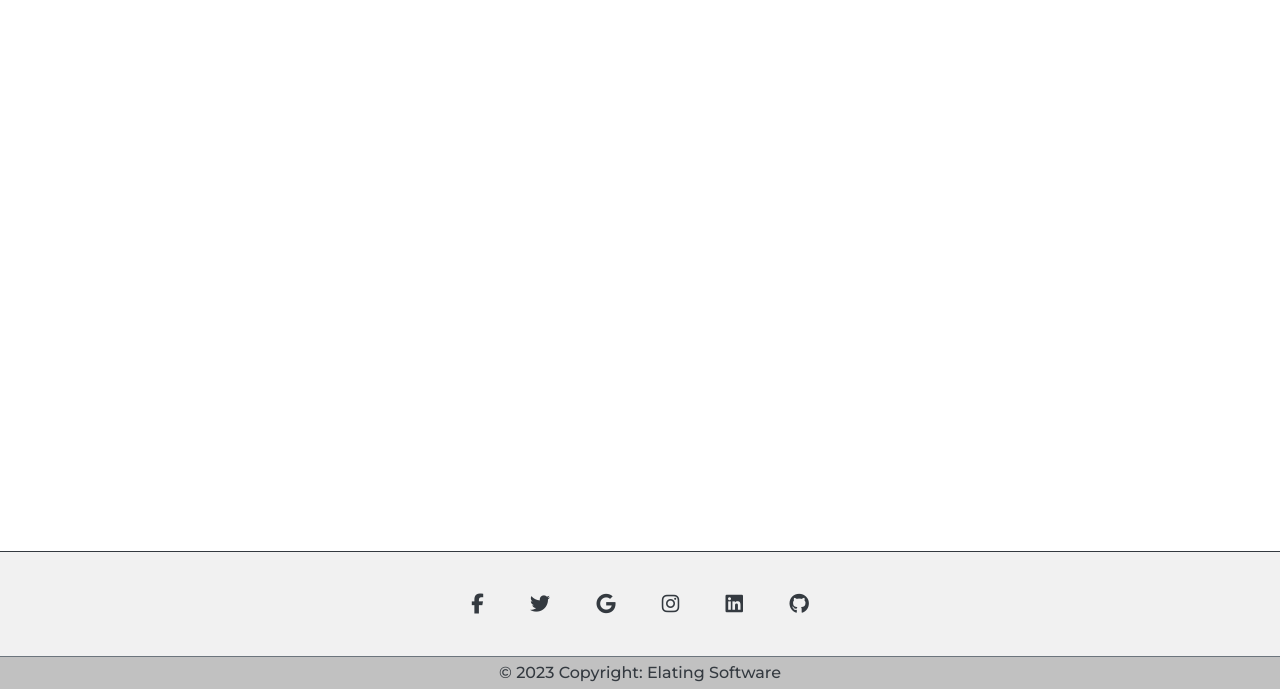
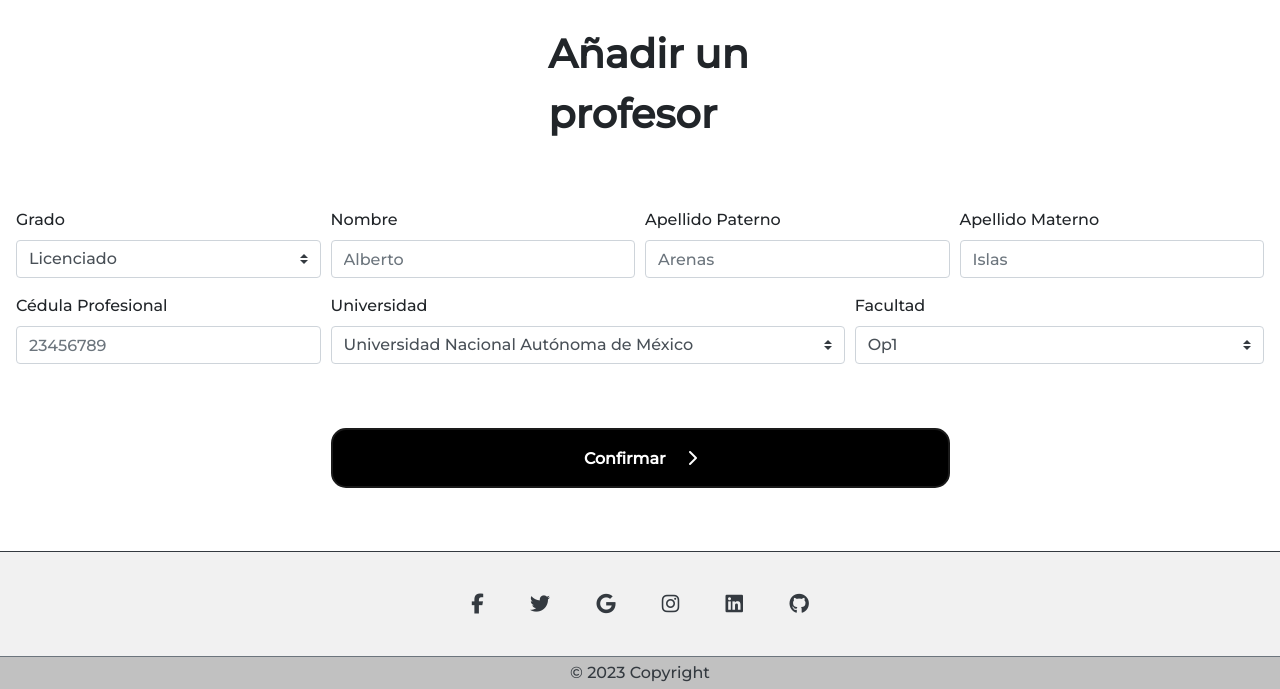
Before and after one commit to davidgn2K/ProfessionalProfessor, a PHP site: page / in a window 1280 px wide. Shown: the part 111-800 px from the top of the page. Run offline with PHP 8.4, Linux system fonts and the light colour scheme; some libraries are stand-ins or nearby versions.

Commit message:
Finished front-end.

```diff
--- a/css/index.css
+++ b/css/index.css
@@ -1,5 +1,14 @@
 body {
     font-family: 'Montserrat', sans-serif;
+}
+
+.contenido{
+  font-size: 2.5em;
+  font-weight: 800;
+}
+
+.border-5 {
+  border-width:5px !important;
 }
 
 
@@ -43,3 +52,44 @@ body {
   cursor: not-allowed;
   opacity: 1;
 }
+
+.button-27 {
+  appearance: none;
+  background-color: #000000;
+  border: 2px solid #1A1A1A;
+  border-radius: 15px;
+  box-sizing: border-box;
+  color: #FFFFFF;
+  cursor: pointer;
+  display: inline-block;
+  font-size: 16px;
+  font-weight: 600;
+  line-height: normal;
+  margin: 0;
+  min-height: 60px;
+  min-width: 0;
+  outline: none;
+  padding: 16px 24px;
+  text-align: center;
+  text-decoration: none;
+  transition: all 300ms cubic-bezier(.23, 1, 0.32, 1);
+  user-select: none;
+  -webkit-user-select: none;
+  touch-action: manipulation;
+  width: 100%;
+  will-change: transform;
+}
+
+.button-27:disabled {
+  pointer-events: none;
+}
+
+.button-27:hover {
+  box-shadow: rgba(0, 0, 0, 0.25) 0 8px 15px;
+  transform: translateY(-2px);
+}
+
+.button-27:active {
+  box-shadow: none;
+  transform: translateY(0);
+}
--- a/index.html
+++ b/index.html
@@ -18,6 +18,10 @@
 
     <!-- Font Awesome Icons -->
     <script src="https://kit.fontawesome.com/95d6309765.js" crossorigin="anonymous"></script>
+
+    <!-- Favicon -->
+    <link rel="icon" href="/favicon.ico" type="image/x-icon">
+    <link rel="shortcut icon" href="/favicon.ico" type="image/x-icon" />
 
     <title>Professional Professor</title>
   </head>
@@ -49,6 +53,77 @@
       </nav>
       <!-- Navbar end -->
 
+      <div class="container-fluid justify-content-center contenido">
+        <div class="row">
+          <div class="col-5">
+          </div>
+          <div class="col-3 mt-4">
+            <p>Añadir un profesor</p>
+          </div>
+          <div class="col-4">
+          </div>
+        </div>
+      </div>
+
+      <form class="mx-3 my-5">
+        <div class="form-row">
+
+          <div class="col-md-3 mb-3">
+            <label class="mr-sm-2" for="inlineFormCustomSelect01">Grado</label>
+            <select class="custom-select mr-sm-2" id="inlineFormCustomSelect01">
+              <option value="1" selected>Licenciado</option>
+              <option value="2">Maestro</option>
+              <option value="3">Doctor</option>
+              <option value="4">M.I.</option>
+            </select>
+          </div>
+
+          <div class="col-md-3 mb-3">
+            <label for="validationDefault01">Nombre</label>
+            <input type="text" class="form-control" id="validationDefault01" placeholder="Alberto" value="" required>
+          </div>
+
+          <div class="col-md-3 mb-3">
+            <label for="validationDefault02">Apellido Paterno</label>
+            <input type="text" class="form-control" id="validationDefault02" placeholder="Arenas" value="" required>
+          </div>
+          <div class="col-md-3 mb-3">
+            <label for="validationDefault03">Apellido Materno</label>
+            <input type="text" class="form-control" id="validationDefault03" placeholder="Islas" value="">
+          </div>
+        </div>
+        <div class="form-row">
+          <div class="col-md-3 mb-3">
+            <label for="validationDefault04">Cédula Profesional</label>
+            <input type="text" class="form-control" id="validationDefault04" placeholder="23456789" required>
+          </div>
+          <div class="col-md-5 mb-3">
+            <label class="mr-sm-2" for="inlineFormCustomSelect02">Universidad</label>
+            <select class="custom-select mr-sm-2" id="inlineFormCustomSelect02">
+              <option value="1" selected>Universidad Nacional Autónoma de México</option>
+              <option value="2">Instituto Tecnológico de Estudios Superiores de Monterrey</option>
+              <option value="3">Instituto Tecnológico Autónomo de México</option>
+            </select>
+          </div>
+          <div class="col-md-4 mb-3">
+            <label class="mr-sm-2" for="inlineFormCustomSelect03">Facultad</label>
+            <select class="custom-select mr-sm-2" id="inlineFormCustomSelect03">
+              <option value="1" selected>Op1</option>
+              <option value="2">Op2</option>
+              <option value="3">Op3</option>
+            </select>
+          </div>
+        </div>
+        <div class="form-row">
+          <div class="col-md-3">
+          </div>
+          <div class="col-md-6 mt-5">
+            <button class="button-27" type="submit">Confirmar&nbsp;&nbsp;&nbsp;&nbsp;&nbsp;<i class="fas fa-chevron-right"></i> </button>
+          </div>
+          <div class="col-md-3">
+          </div>
+        </div>
+      </form>
 
       <footer class="text-center text-white fixed-bottom border-top border-dark" style="background-color: #f1f1f1;">
         <!-- Grid container -->
@@ -114,8 +189,7 @@
 
         <!-- Copyright -->
         <div class="text-center text-dark p-1 border-top border-secondary" style="background-color: rgba(0, 0, 0, 0.2);">
-          © 2023 Copyright:
-          <a class="text-dark" href="https://mdbootstrap.com/">Elating Software</a>
+          © 2023 Copyright
         </div>
         <!-- Copyright -->
       </footer>
```
Also changed, not shown: facultades.html (+60 -2 lines), profesores.html (+50 -3 lines), universidades.html (+60 -2 lines), favicon.ico (added), 1 other file.
